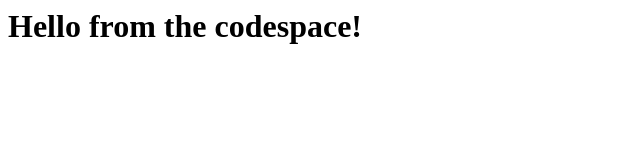
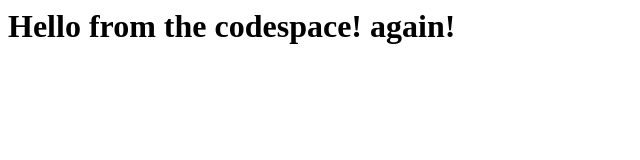
Before and after one commit to DuskSwan/skills-code-with-codespaces, a plain HTML site: page index.html in a window 1280 px wide. Shown: the whole page, without its empty margins (0-640 px from the left). Drawn offline with Linux system fonts and the light colour scheme.

Commit message:
verify codespace (again)

```diff
--- a/index.html
+++ b/index.html
@@ -1,3 +1,3 @@
 <html>
-  <h1>Hello from the codespace!</h1>
+  <h1>Hello from the codespace! again! </h1>
 </html>
```
